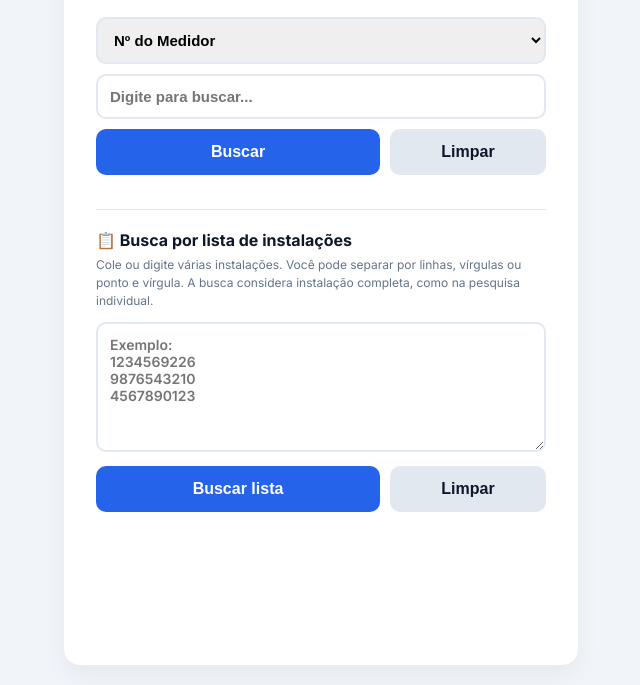
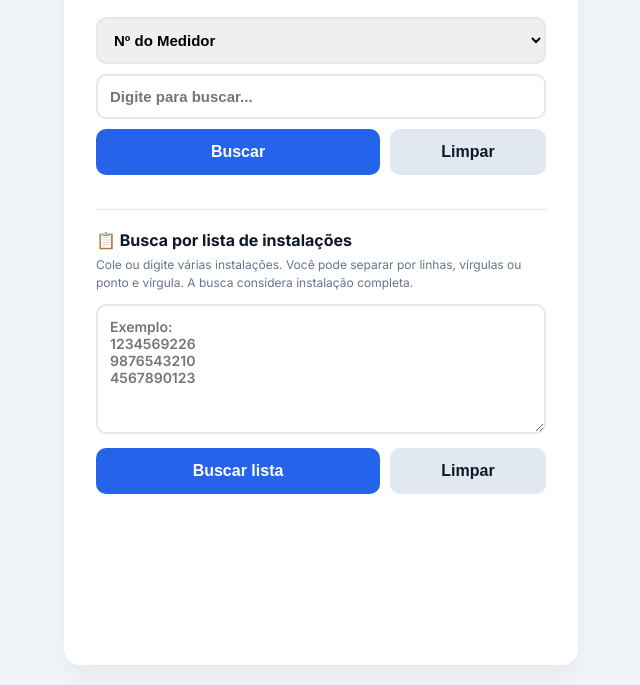
Before and after one commit to Wallyson15/localizar-medidor, a plain HTML site: page index.html in a window 1280 px wide. Shown: the part 115-800 px from the top of the page, without its empty margins (319-959 px from the left). Drawn offline with nearby package versions, Linux system fonts and the light colour scheme.

Commit message:
Update index.html

```diff
--- a/index.html
+++ b/index.html
@@ -208,7 +208,7 @@
 
         <section class="secao-lote">
             <h3>📋 Busca por lista de instalações</h3>
-            <p class="ajuda-lote">Cole ou digite várias instalações. Você pode separar por linhas, vírgulas ou ponto e vírgula. A busca considera instalação completa, como na pesquisa individual.</p>
+            <p class="ajuda-lote">Cole ou digite várias instalações. Você pode separar por linhas, vírgulas ou ponto e vírgula. A busca considera instalação completa.</p>
             <textarea id="listaInstalacoes" placeholder="Exemplo:
 1234569226
 9876543210
```
